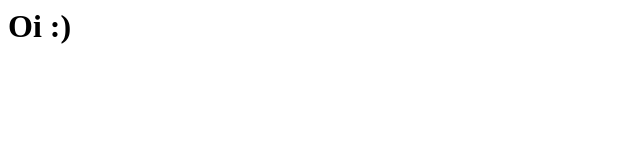
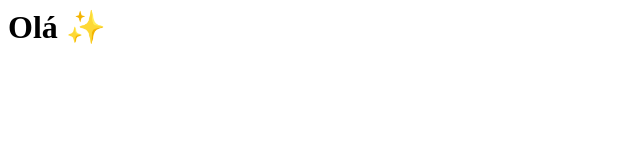
Before and after one commit to vsueiro/insper-teste, a plain HTML site: page index.html in a window 1280 px wide. Shown: the whole page, without its empty margins (0-640 px from the left). Drawn offline with Linux system fonts and the light colour scheme.

Commit message:
Melhora saudação

```diff
--- a/index.html
+++ b/index.html
@@ -3,6 +3,6 @@
     <title>Meu sitezin</title>
   </head>
   <body>
-    <h1>Oi :)</h1>
+    <h1>Olá ✨</h1>
   </body>
 </html>
```
